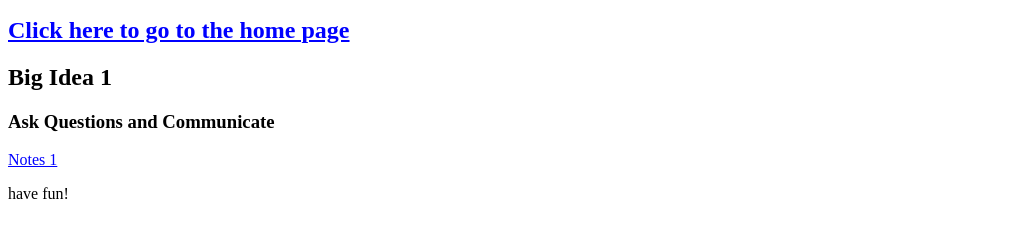
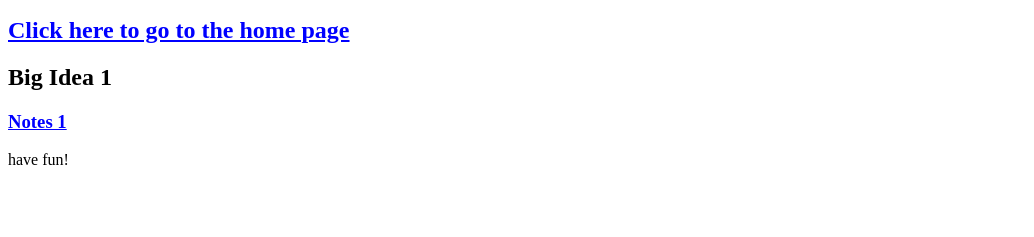
Before and after one commit to Noah-H3467/projectnoshedu, a plain HTML site: page apcompsci.html in a window 1280 px wide. Shown: the part 101-338 px from the top of the page, without its empty margins (0-1034 px from the left). Drawn offline with Linux system fonts and the light colour scheme.

Commit message:
Update apcompsci.html

```diff
--- a/apcompsci.html
+++ b/apcompsci.html
@@ -13,8 +13,7 @@
     <a href="./index.html"><h2>Click here to go to the home page</h2></a>
 
     <h2>Big Idea 1</h2>
-    <h3>Ask Questions and Communicate</h3>
-    <a href="https://docs.google.com/document/d/1tdy8MksnQNMJP5IYIDNG9YjcJxSk4QmXxEjSFal52D0">Notes 1</a>
+    <a href="https://docs.google.com/document/d/1tdy8MksnQNMJP5IYIDNG9YjcJxSk4QmXxEjSFal52D0"><h3>Notes 1</h3></a>
     <p>have fun!</p>
   </body>
 </html>
```
